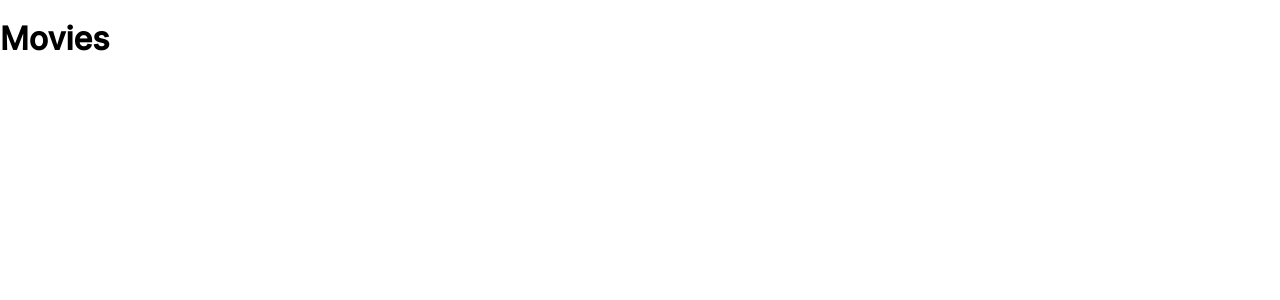
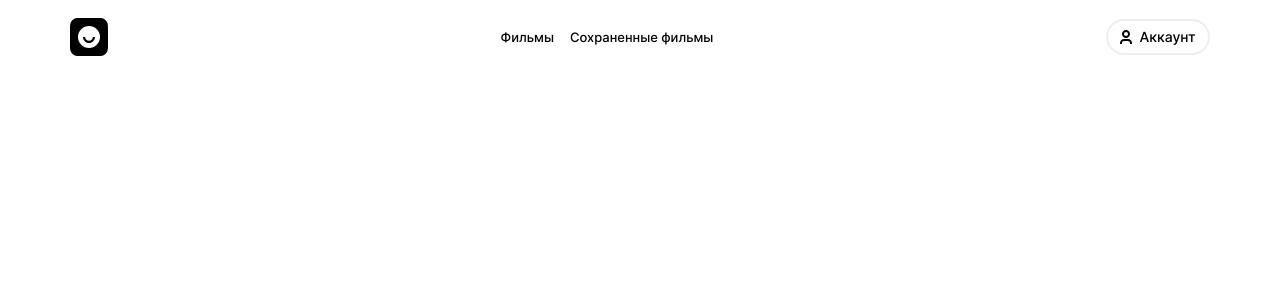
Before and after one commit to TearsOprah/movies-explorer-frontend, a React (Create React App) app: page /movies in a window 1280 px wide. Shown: the top 300 px of the page. Built offline with nearby package versions, Linux system fonts and the light colour scheme.

Commit message:
feat: логика открытия меню вынесена в app, header теперь заполняется через children для переиспользования

```diff
--- a/src/components/App/App.js
+++ b/src/components/App/App.js
@@ -7,13 +7,37 @@ import Profile from "../Profile/Profile";
 import Login from "../Login/Login";
 import Register from "../Register/Register";
 import NotFound from "../NotFound/NotFound";
+import {useEffect, useState} from "react";
 
 export default function App() {
+
+  // логика для бургер меню
+  const [isMenuOpen, setIsMenuOpen] = useState(false);
+  const toggleMenu = () => {
+    setIsMenuOpen(!isMenuOpen);
+  };
+
+  const closeMenu = () => {
+    setIsMenuOpen(false);
+  };
+
+  useEffect(() => {
+    const handleResize = () => {
+      closeMenu();
+    };
+
+    window.addEventListener('resize', handleResize);
+
+    return () => {
+      window.removeEventListener('resize', handleResize);
+    };
+  }, []);
+
   return (
     <>
       <Routes>
         <Route path={'/'} element={<Main />} />
-        <Route path={'/movies'} element={<Movies />} />
+        <Route path={'/movies'} element={<Movies isMenuOpen={isMenuOpen} closeMenu={closeMenu} toggleMenu={toggleMenu} />} />
         <Route path={'/saved-movies'} element={<SavedMovies />} />
         <Route path={'/profile'} element={<Profile />} />
         <Route path={'/signin'} element={<Login />} />
--- a/src/components/Header/Header.jsx
+++ b/src/components/Header/Header.jsx
@@ -1,37 +1,11 @@
 import './Header.css'
 import logoIcon from '../../images/logo.svg'
-import {useState, useEffect} from "react";
-import Navigation from "../Navigation/Navigation";
-import ProfileButton from "../ProfileButton/ProfileButton";
 
-export default function Header() {
-
-  const [isMenuOpen, setIsMenuOpen] = useState(false);
-  const toggleMenu = () => {
-    setIsMenuOpen(!isMenuOpen);
-  };
-
-  const closeMenu = () => {
-    setIsMenuOpen(false);
-  };
-
-  useEffect(() => {
-    const handleResize = () => {
-      closeMenu();
-    };
-
-    window.addEventListener('resize', handleResize);
-
-    return () => {
-      window.removeEventListener('resize', handleResize);
-    };
-  }, []);
-
+export default function Header({ children }) {
   return (
     <header className="header">
       <img src={logoIcon} className="header__logo" alt="movies logos" />
-      <Navigation isMenuOpen={isMenuOpen} closeMenu={closeMenu} toggleMenu={toggleMenu} />
-      {!isMenuOpen && <ProfileButton hidden={true} />}
+      {children}
     </header>
   );
 };
--- a/src/components/Main/Main.jsx
+++ b/src/components/Main/Main.jsx
@@ -1,10 +1,15 @@
 import './Main.css'
 import Header from "../Header/Header";
+import NavTab from "../NavTab/NavTab";
+
 export default function Main() {
+
   return (
-    <>
-      <Header />
+    <main className={'main'}>
+      <Header>
+        <NavTab />
+      </Header>
       <h1>Main</h1>
-    </>
+    </main>
   )
 }
--- a/src/components/Movies/Movies.jsx
+++ b/src/components/Movies/Movies.jsx
@@ -1,8 +1,14 @@
 import './Movies.css'
-export default function Movies() {
+import Navigation from "../Navigation/Navigation";
+import ProfileButton from "../ProfileButton/ProfileButton";
+import Header from "../Header/Header";
+export default function Movies({ isMenuOpen, closeMenu, toggleMenu }) {
   return (
-    <>
-      <h1>Movies</h1>
-    </>
+    <main className={'movies'}>
+      <Header>
+        <Navigation isMenuOpen={isMenuOpen} closeMenu={closeMenu} toggleMenu={toggleMenu} />
+        {!isMenuOpen && <ProfileButton hidden={true} />}
+      </Header>
+    </main>
   )
 }
--- a/src/components/NavTab/NavTab.jsx
+++ b/src/components/NavTab/NavTab.jsx
@@ -1,6 +1,8 @@
 import './NavTab.css'
 export default function NavTab() {
   return (
-    <></>
+    <nav className={'landing-navigation'}>
+
+    </nav>
   )
 }
```
